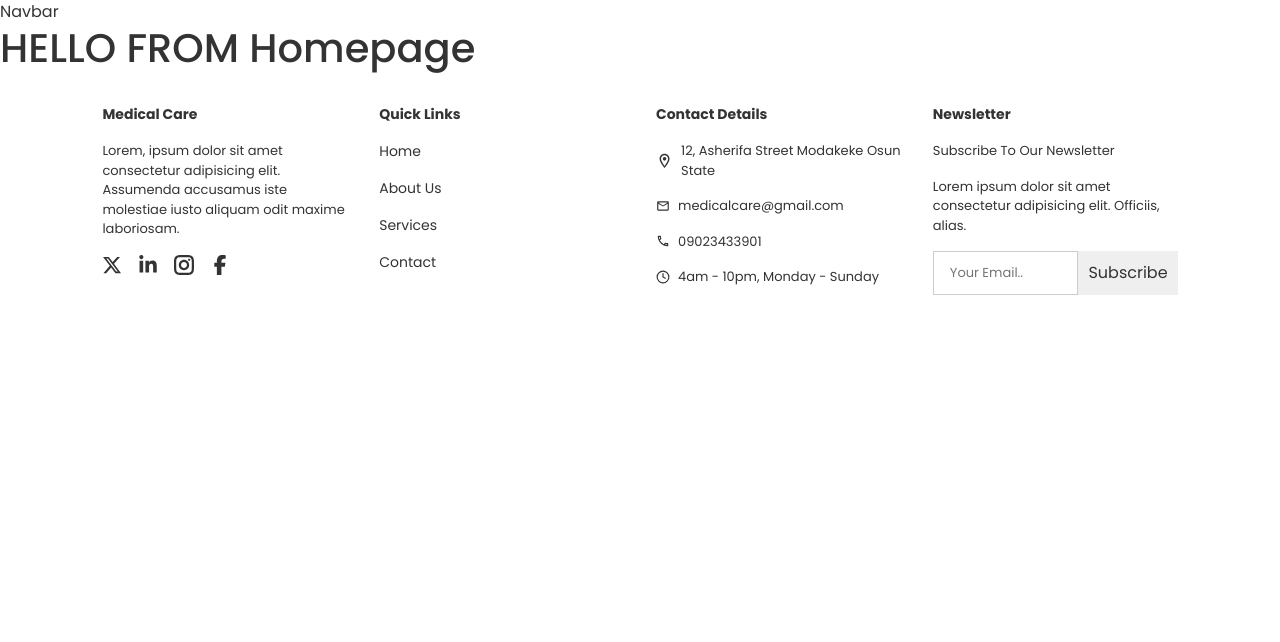
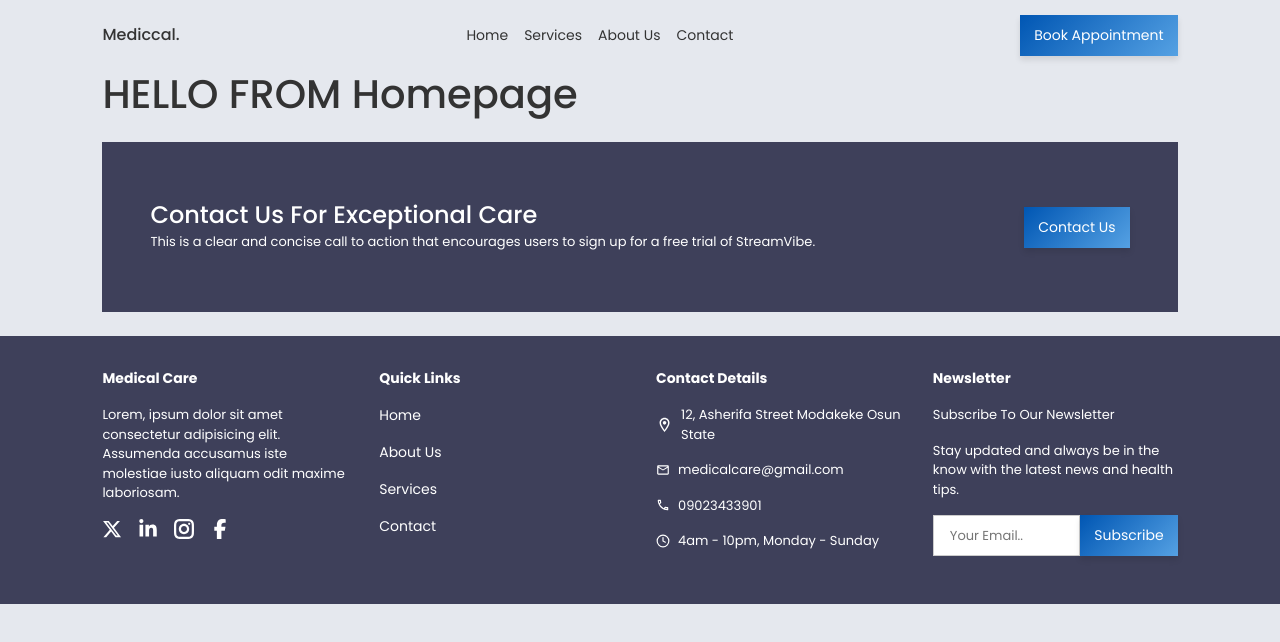
Before and after one commit to Olawoyin1/Hospital-Landing-Page, a React (Create React App) app: page / in a window 1280 px wide. Shown: the top 642 px of the page. Built offline with nearby package versions, Linux system fonts and the light colour scheme.

Commit message:
Navbar and the card to cont us done

```diff
--- a/src/App.css
+++ b/src/App.css
@@ -11,24 +11,65 @@
   text-decoration: none;
   font-family: "Poppins", serif;
   margin: 0 !important;
-  color: #333 !important;
 
 }
 
 img{
-    width: 100%;
-    max-width: 100%;
+  width: 100%;
+  max-width: 100%;
+}
+
+button{
+  border: none;
+  outline: none;
+  font-size: 14px !important;
+  padding: 10px 14px;
+}
+
+.main-btn{
+  position: relative;
+  color: #ffffff;
+  cursor: pointer;
+  box-shadow: 0 4px 6px rgba(0, 0, 0, 0.1);
+  background: linear-gradient(135deg, #0056b3, #55a1e3);
+  transition:300ms ease-in-out;
+  z-index: 1000;
+
+}
+
+.main-btn span {
+  position: relative;
+  z-index: 1; /* Ensures the text is above the overlay */
+}
+
+.main-btn::before {
+  content: "";
+  position: absolute;
+  top: 0;
+  left: 0;
+  width: 100%;
+  height: 100%;
+  background: linear-gradient(135deg, #187ED7, #065893ac);
+  opacity: 0;
+  transition: opacity 300ms ease-in-out;
+  color: #ffffff;
+  z-index: 0;
+}
+
+.main-btn:hover::before {
+  opacity: 1;
+}
+
+
+body{
+  color: #333 !important;
+  background-color: #E5E8EE !important;
+
 }
 
 p{
   font-size: 14px !important;
 }
-
-
-.header{
-  height: 60px;
-}
-
 
 .container2{
   width: 84%;
@@ -44,30 +85,44 @@ li, small {
 
 }
 
+/* =======NAVBAR STYLES HERE======= */
+.header{
+  height: 70px;
+}
+
+
+
+
+
+
+/* =======CARD STYLING */
+.trial{
+  color: #ffffff;
+  min-height: 170px;
+  background-color: #3E405A;
+
+}
+
+
+
+
+
+/* =======FOOTER STYLES HERE======= */
+
 input {
   border: 1px solid #ccc;
   outline: none;
 
 }
 
-form{
-}
 
 form input{
   padding: 9px 1rem;
   display: block;
   width: 100% !important;
   font-size: 13px;
-  /* border: none; */
-
 }
 
-
-
-button{
-  border: none;
-  outline: none;
-}
 
 form .send{
   padding: 10px;
@@ -77,10 +132,21 @@ form .send{
   display: grid;
   grid-template-columns: 1fr 1fr 1fr 1fr;
   grid-gap: 2rem !important;
-  /* gap: 2rem !important; */
+}
+
+.footer{
+  background-color: #3E405A;
+  color: #ffffff !important;
 }
 
 
+
+
+
+
+
+
+/* =======MEDIA QUERIES======= */
 @media (max-width: 767px) {
   .container2{
     width: 92%;
--- /dev/null
+++ b/src/Components/Card.jsx
@@ -0,0 +1,19 @@
+import React from 'react'
+
+const Card = () => {
+  return (
+    <div className='my-4'>
+        <div className="container2">
+            <div className="trial p-5 d-flex align-items-center  gap-3 flex-column flex-md-row justify-content-center justify-content-md-between">
+                <div className="left text-center text-md-start">
+                    <h4>Contact Us For Exceptional Care</h4>
+                    <small className="muted">This is a clear and concise call to action that encourages users to sign up for a free trial of StreamVibe.</small>
+                </div>
+                <button className="main-btn"><span>Contact Us</span></button>
+            </div>
+        </div>
+    </div>
+  )
+}
+
+export default Card
--- a/src/Components/Footer.jsx
+++ b/src/Components/Footer.jsx
@@ -12,7 +12,7 @@ import { MdOutlineLocationOn } from "react-icons/md";
 
 const Footer = () => {
   return (
-    <div className='py-2 mb-4'>
+    <div className='py-2 footer pb-5 mb-4'>
         <div className="container2">
             <div className="grid flex-wrap">
 
@@ -61,10 +61,10 @@ const Footer = () => {
                 <ul className='p-0 d-flex align-items-center justify-content-center justify-content-sm-start align-items-sm-start flex-column gap-3 text-center text-sm-start mt-5 mt-sm-4'>
                     <p className='fw-bold'>Newsletter</p>
                     <li>Subscribe To Our Newsletter</li>
-                    <small>Lorem ipsum dolor sit amet consectetur adipisicing elit. Officiis, alias.</small>
+                    <small>Stay updated and always be in the know with the latest news and health tips.</small>
                     <form action="" className='d-flex footer-form'>
                         <input type="text" placeholder='Your Email..' />
-                        <button className='send'>Subscribe</button>
+                        <button className='main-btn'><span>Subscribe</span></button>
                     </form>
                 </ul>
 
--- a/src/Components/Navbar.jsx
+++ b/src/Components/Navbar.jsx
@@ -1,8 +1,24 @@
 import React from 'react'
+import { Link } from 'react-router-dom'
 
 const Navbar = () => {
   return (
-    <div>Navbar</div>
+    <div>
+        <div className="container2">
+            <nav className='d-flex header align-items-center justify-content-between'>
+                <h4 className="navbar-brand">Mediccal.</h4>
+
+                <ul className="p-0 d-flex gap-3 align-items-center">
+                    <li><Link className='nav-link' to="/">Home</Link></li>
+                    <li><Link className='nav-link' to="/">Services</Link></li>
+                    <li><Link className='nav-link' to="/">About Us</Link></li>
+                    <li><Link className='nav-link' to="/">Contact</Link></li>
+                </ul>
+
+                <button className='main-btn'><span>Book Appointment</span></button>
+            </nav>
+        </div>
+    </div>
   )
 }
 
--- a/src/Pages/Home.jsx
+++ b/src/Pages/Home.jsx
@@ -1,10 +1,14 @@
 import React from 'react'
+import Card from '../Components/Card'
 
 const Home = () => {
   return (
-    <div>
+    <>
+    <div className='container2'>
         <h1>HELLO FROM Homepage</h1>
     </div>
+    <Card />
+    </>
   )
 }
 
```
